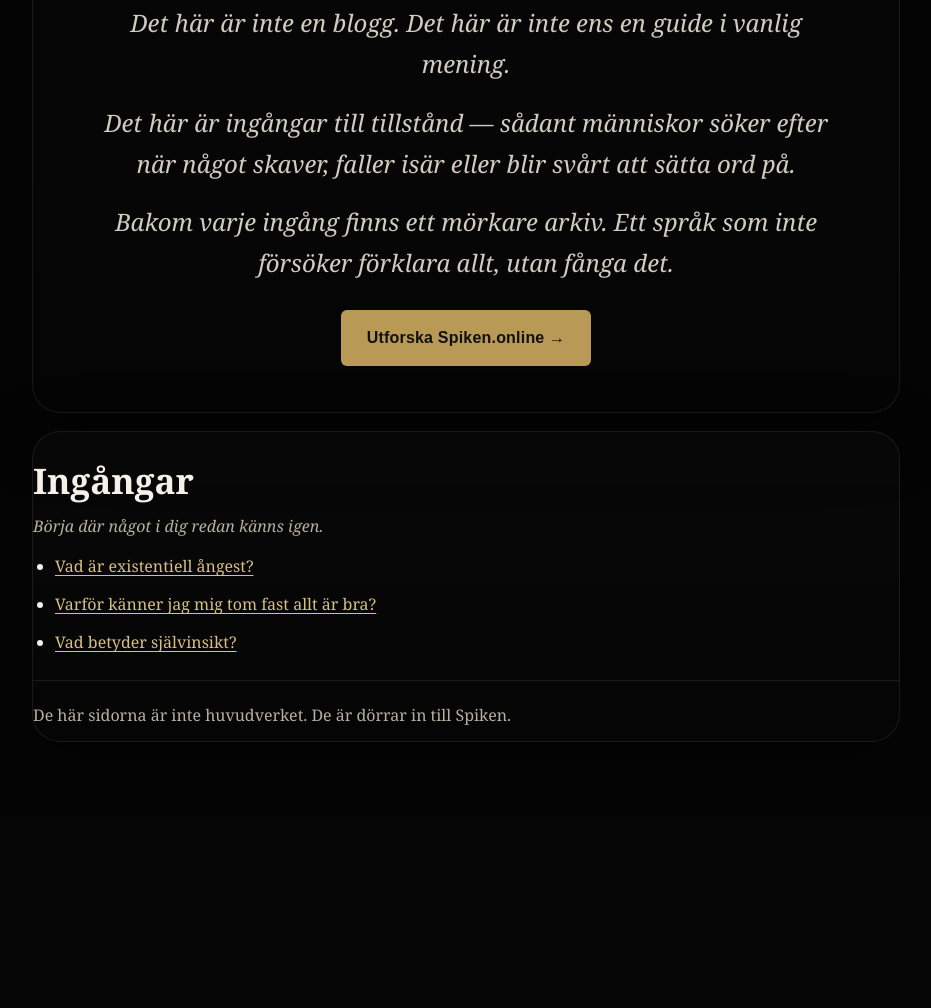
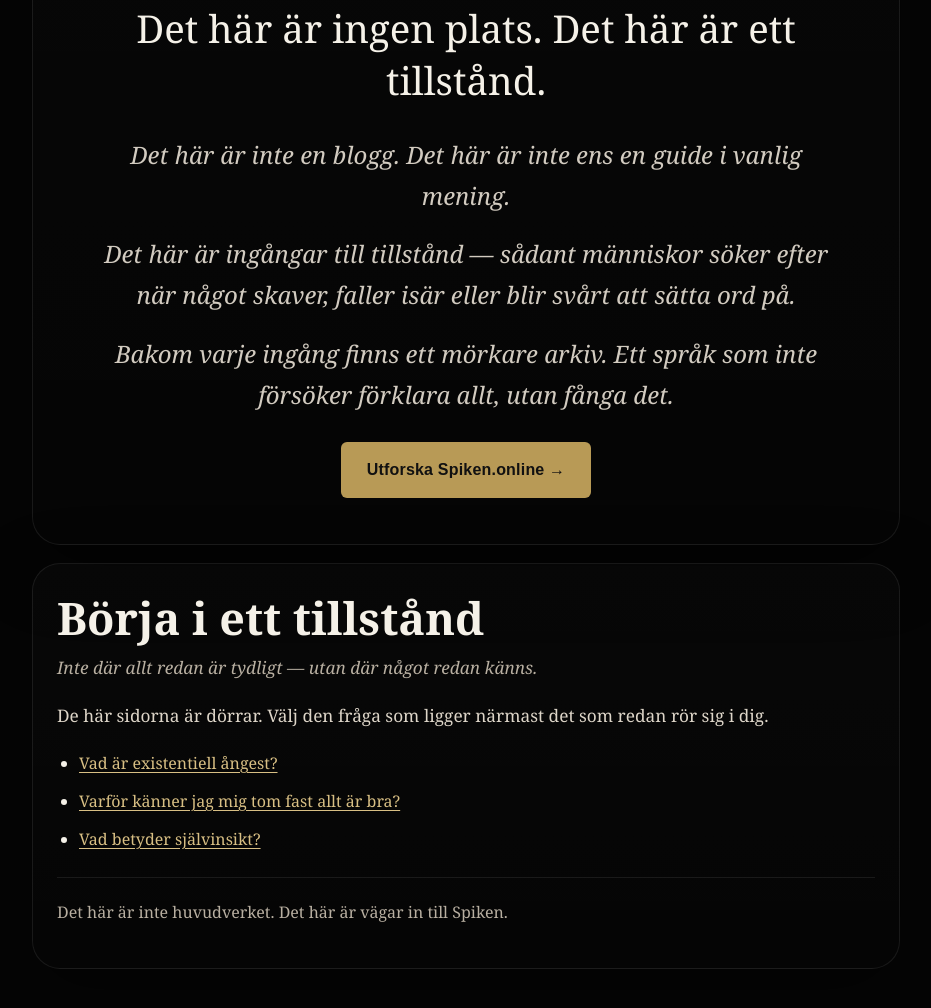
Before and after one commit to money-se/spiken-satelliter, a plain HTML site: page index.html in a window 1280 px wide. Shown: the part 526-1534 px from the top of the page, without its empty margins (174-1105 px from the left). Before the commit the page ends 1342 px from the top, so only its background shows below. Drawn offline with Linux system fonts and the light colour scheme.

Commit message:
Update index.html

```diff
--- a/index.html
+++ b/index.html
@@ -22,6 +22,8 @@
 
       <p class="site-tagline">Ord som fastnar. Ord som gör ont.</p>
 
+      <p class="state-line">Det här är ingen plats. Det här är ett tillstånd.</p>
+
       <div class="intro-block">
         <p>Det här är inte en blogg. Det här är inte ens en guide i vanlig mening.</p>
         <p>Det här är ingångar till tillstånd — sådant människor söker efter när något skaver, faller isär eller blir svårt att sätta ord på.</p>
@@ -33,9 +35,10 @@
       </div>
     </section>
 
-    <section class="card">
-      <h2>Ingångar</h2>
-      <p class="spiken-note">Börja där något i dig redan känns igen.</p>
+    <section class="card portal-card">
+      <h2 class="portal-title">Börja i ett tillstånd</h2>
+      <p class="portal-intro">Inte där allt redan är tydligt — utan där något redan känns.</p>
+      <p class="portal-lead">De här sidorna är dörrar. Välj den fråga som ligger närmast det som redan rör sig i dig.</p>
 
       <ul class="start-list">
         <li><a href="vad-ar-existentiell-angest.html">Vad är existentiell ångest?</a></li>
@@ -45,7 +48,7 @@
 
       <hr />
 
-      <p class="muted">De här sidorna är inte huvudverket. De är dörrar in till Spiken.</p>
+      <p class="muted">Det här är inte huvudverket. Det här är vägar in till Spiken.</p>
     </section>
 
     <div class="footer-space"></div>
```
